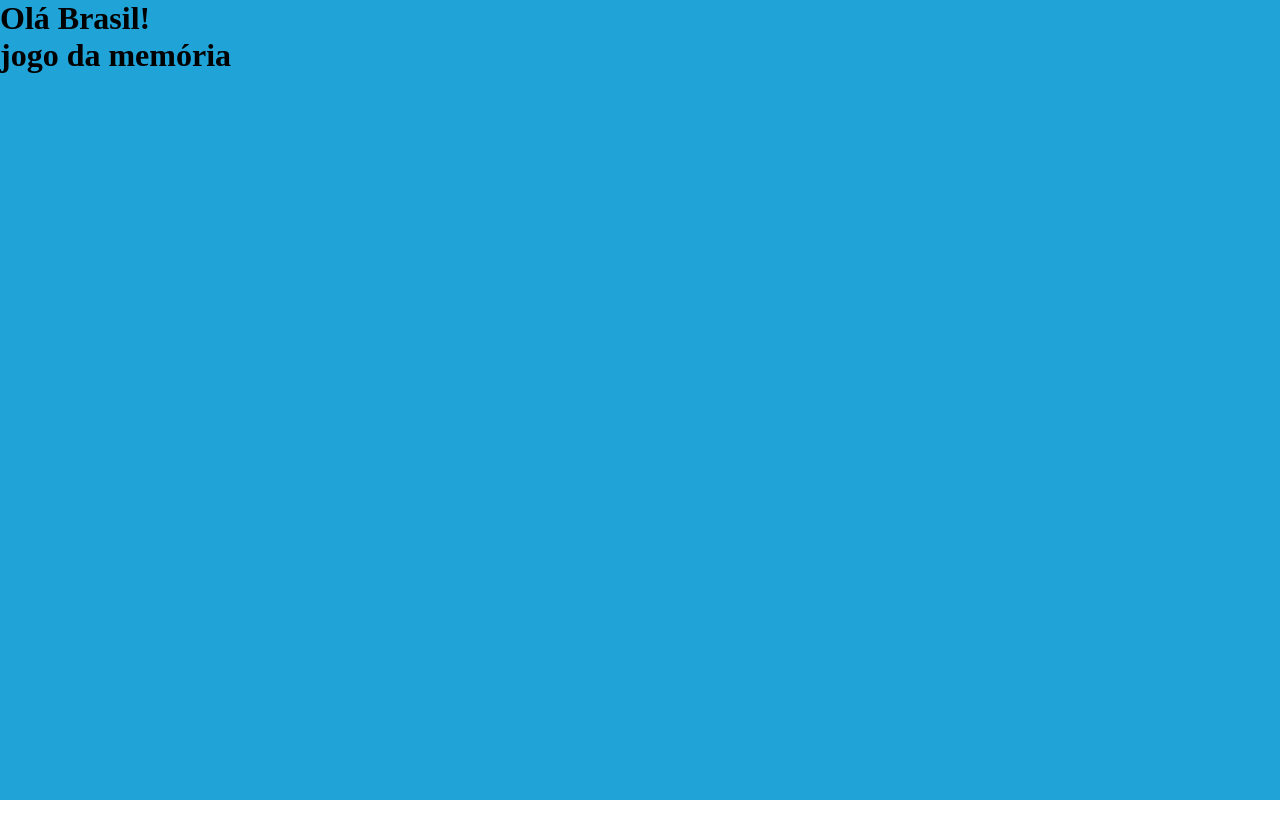
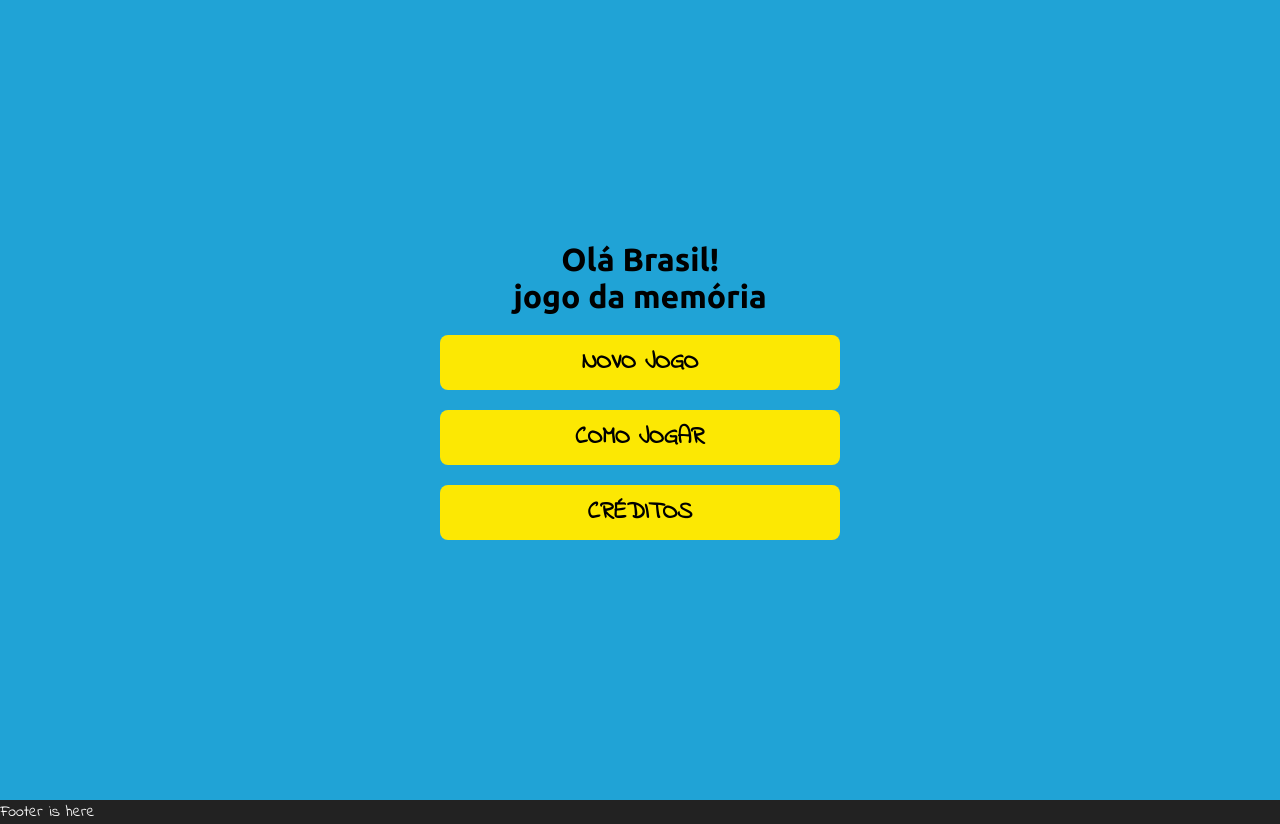
Before and after one commit to oliveira-victor/memory_game, a React (Vite) app: page / in a window 1280 px wide. Before the commit the page ends 800 px from the top, so only its background shows below. Built offline with nearby package versions, Linux system fonts and the light colour scheme; the HTML template or start-up script is replaced by a standard one.

Commit message:
feat: main menu buttons working

```diff
--- a/src/App.tsx
+++ b/src/App.tsx
@@ -1,3 +1,5 @@
+import Footer from "./containers/Footer"
+import MainMenu from "./containers/MainMenu"
 import GlobalStyle, { Wrapper } from "./styles"
 
 function App() {
@@ -6,7 +8,8 @@ function App() {
     <>
       <GlobalStyle />
       <Wrapper>
-        <h1>Olá Brasil!<br /><span>jogo da memória</span></h1>
+        <MainMenu />
+        <Footer />
       </Wrapper>
     </>
   )
--- /dev/null
+++ b/src/components/Button/index.tsx
@@ -0,0 +1,14 @@
+import * as S from './styles'
+
+type Props = {
+    title: string
+    onClick: any
+}
+
+const Button = ({ title, onClick }: Props) => {
+    return (
+        <S.Button onClick={onClick}>{title}</S.Button>
+    )
+}
+
+export default Button
--- /dev/null
+++ b/src/components/Button/styles.ts
@@ -0,0 +1,24 @@
+import styled from "styled-components";
+import { colors } from "../../styles/colors";
+import { fonts } from "../../styles/fonts";
+
+export const Button = styled.button`
+    max-width: 400px;
+    width: 100%;
+    background-color: ${colors.main};
+    display: block;
+    border: none;
+    margin: 20px auto;
+    border-radius: 8px;
+    padding: 10px 20px;
+    font-size: 24px;
+    font-family: ${fonts.text};
+    font-weight: bold;
+    text-transform: uppercase;
+    cursor: pointer;
+    transition: all .2s ease;
+
+    &:hover {
+        transform: scale(1.07);
+    }
+`
--- /dev/null
+++ b/src/containers/Credits/index.tsx
@@ -0,0 +1,7 @@
+const Credits = () => {
+    return (
+        <p>creditos</p>
+    )
+}
+
+export default Credits
--- /dev/null
+++ b/src/containers/Footer/index.tsx
@@ -0,0 +1,11 @@
+import * as S from './styles'
+
+const Footer = () => {
+    return (
+        <S.Footer>
+            <p>Footer is here</p>
+        </S.Footer>
+    )
+}
+
+export default Footer
--- /dev/null
+++ b/src/containers/Footer/styles.ts
@@ -0,0 +1,7 @@
+import styled from "styled-components";
+import { colors } from "../../styles/colors";
+
+export const Footer = styled.section`
+    background-color: ${colors.footer};
+    color: #fff;
+`
--- /dev/null
+++ b/src/containers/HowToPlay/index.tsx
@@ -0,0 +1,7 @@
+const HowToPlay = () => {
+    return (
+        <p>como jogar</p>
+    )
+}
+
+export default HowToPlay
--- /dev/null
+++ b/src/containers/MainMenu/index.tsx
@@ -0,0 +1,76 @@
+import { useState } from "react"
+import Button from "../../components/Button"
+import { Canvas } from "../../styles"
+import NewGame from "../NewGame"
+import HowToPlay from "../HowToPlay"
+import Credits from "../Credits"
+
+type Actions = {
+    mainScreen: boolean
+    newGame: boolean
+    howToPlay: boolean
+    credits: boolean
+}
+
+const MainMenu = () => {
+
+    const [actions, setActions] = useState<Actions>({
+        mainScreen: true,
+        newGame: false,
+        howToPlay: false,
+        credits: false
+    })
+
+    const actionsHandler = (a: boolean, b: boolean, c: boolean, d: boolean) => {
+        setActions({
+            mainScreen: a,
+            newGame: b,
+            howToPlay: c,
+            credits: d
+        })
+    }
+
+    const back = () => {
+        setActions({
+            mainScreen: true,
+            newGame: false,
+            howToPlay: false,
+            credits: false
+        })
+    }
+
+    return (
+        <Canvas>
+            <div className="board">
+                {actions.mainScreen ? (
+                    <div>
+                        <h1>Olá Brasil!<br /><span>jogo da memória</span></h1>
+                        <Button title='Novo jogo' onClick={() => actionsHandler(false, true, false, false)} />
+                        <Button title='Como jogar' onClick={() => actionsHandler(false, false, true, false)} />
+                        <Button title='Créditos' onClick={() => actionsHandler(false, false, false, true)} />
+                    </div>
+                ) : ''}
+
+                {actions.newGame ?
+                    <>
+                        <NewGame />
+                        <Button title="Voltar" onClick={back} />
+                    </> : ''}
+
+                    {actions.howToPlay ?
+                    <>
+                        <HowToPlay />
+                        <Button title="Voltar" onClick={back} />
+                    </> : ''}
+
+                    {actions.credits ?
+                    <>
+                        <Credits />
+                        <Button title="Voltar" onClick={back} />
+                    </> : ''}
+            </div>
+        </Canvas>
+    )
+}
+
+export default MainMenu
--- /dev/null
+++ b/src/containers/NewGame/index.tsx
@@ -0,0 +1,7 @@
+const NewGame = () => {
+    return (
+        <p>new game</p>
+    )
+}
+
+export default NewGame
--- a/src/styles/colors.ts
+++ b/src/styles/colors.ts
@@ -1,4 +1,5 @@
 export const colors = {
     background: '#20a3d6',
-    main: '#fce803'
+    main: '#fce803',
+    footer: '#222'
 }
--- a/src/styles/index.ts
+++ b/src/styles/index.ts
@@ -1,5 +1,6 @@
 import styled, { createGlobalStyle } from "styled-components";
 import { colors } from "./colors";
+import { fonts } from "./fonts";
 
 export const GlobalStyle = createGlobalStyle`
     * {
@@ -7,9 +8,23 @@ export const GlobalStyle = createGlobalStyle`
         padding: 0;
         box-sizing: border-box;
 
+        body {
+            font-family: ${fonts.text};
+        }
+
+        h1, h2, h3, h4 {
+            font-family: ${fonts.title};
+        }
+
         .container {
             width: 1024px;
             margin: 0 auto;
+        }
+
+        .board {
+            width: 100%;
+            padding: 10px;
+            text-align: center;
         }
     }
 `
@@ -21,4 +36,12 @@ export const Wrapper = styled.div`
     min-height: 100vh;
 `
 
+export const Canvas = styled.div`
+    width: 100%;
+    min-height: 100vh;
+    display: flex;
+    align-items: center;
+    justify-content: center;
+`
+
 export default GlobalStyle
```
